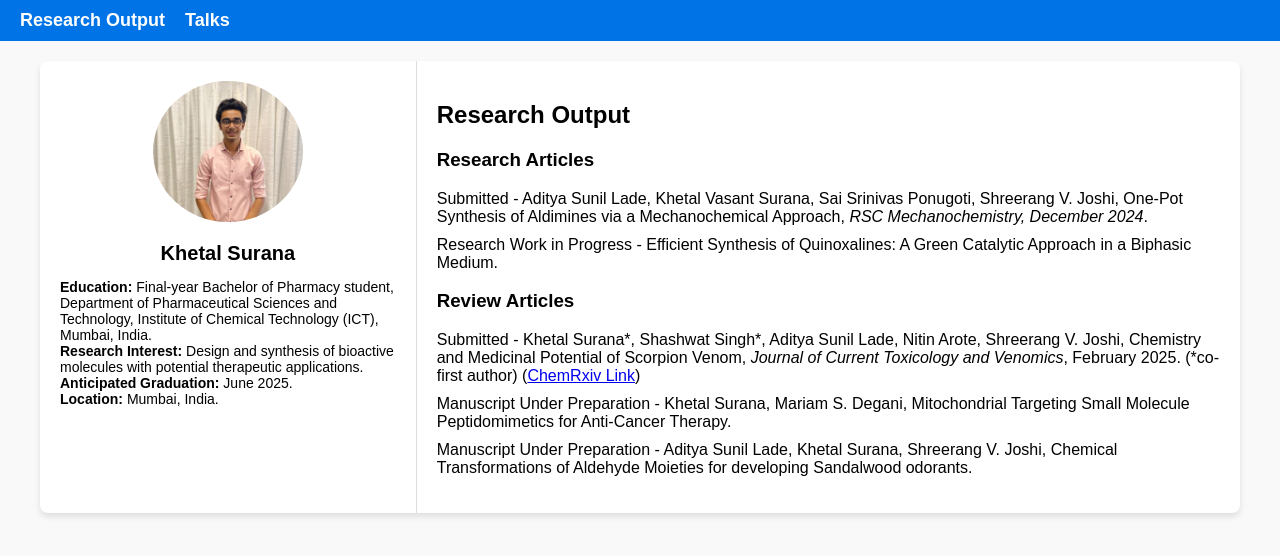
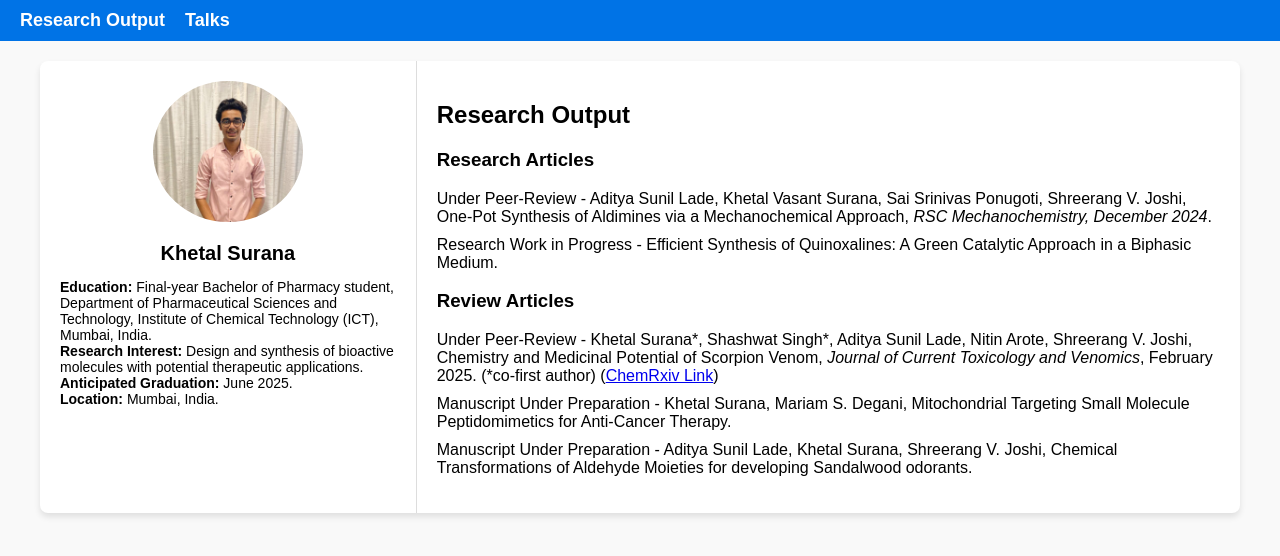
Before and after one commit to Khetal-Surana/research-portfolio, a plain HTML site: page index.html in a window 1280 px wide. Drawn offline with Linux system fonts and the light colour scheme.

Commit message:
Update index.html

```diff
--- a/index.html
+++ b/index.html
@@ -149,7 +149,7 @@
                 <h3>Research Articles</h3>
                 <ul>
                     <li>
-                        Submitted - Aditya Sunil Lade, Khetal Vasant Surana, Sai Srinivas Ponugoti, Shreerang V. Joshi, One-Pot Synthesis of Aldimines via a Mechanochemical Approach,
+                   Under Peer-Review - Aditya Sunil Lade, Khetal Vasant Surana, Sai Srinivas Ponugoti, Shreerang V. Joshi, One-Pot Synthesis of Aldimines via a Mechanochemical Approach,
                         <em>RSC Mechanochemistry, December 2024</em>. <br>
                     </li>
                     <li>
@@ -159,7 +159,7 @@
 
                 <h3>Review Articles</h3>
                 <ul>
-                    <li>Submitted - Khetal Surana*, Shashwat Singh*, Aditya Sunil Lade, Nitin Arote, Shreerang V. Joshi, Chemistry and Medicinal Potential of Scorpion Venom, <em>Journal of Current Toxicology and Venomics</em>, February 2025. (*co-first author) (<a href="https://doi.org/10.26434/chemrxiv-2024-32wws" target="_blank">ChemRxiv Link</a>)</li>
+                    <li>Under Peer-Review - Khetal Surana*, Shashwat Singh*, Aditya Sunil Lade, Nitin Arote, Shreerang V. Joshi, Chemistry and Medicinal Potential of Scorpion Venom, <em>Journal of Current Toxicology and Venomics</em>, February 2025. (*co-first author) (<a href="https://doi.org/10.26434/chemrxiv-2024-32wws" target="_blank">ChemRxiv Link</a>)</li>
                     <li>Manuscript Under Preparation - Khetal Surana, Mariam S. Degani, Mitochondrial Targeting Small Molecule Peptidomimetics for Anti-Cancer Therapy.</li>
                     <li>Manuscript Under Preparation - Aditya Sunil Lade, Khetal Surana, Shreerang V. Joshi, Chemical Transformations of Aldehyde Moieties for developing Sandalwood odorants.</li>
                 </ul>
```
